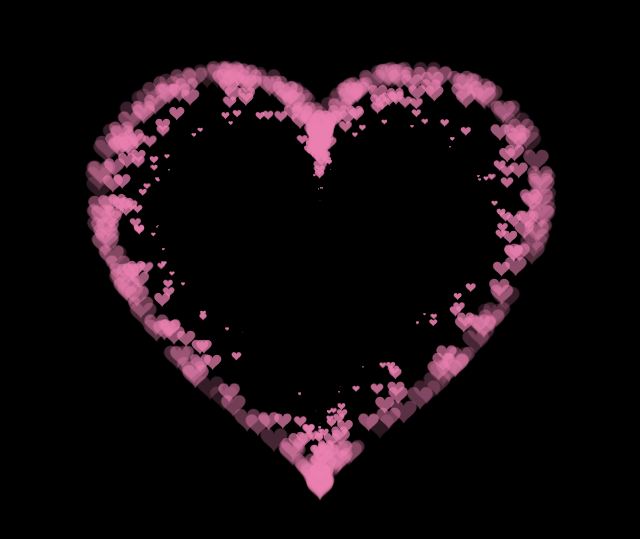
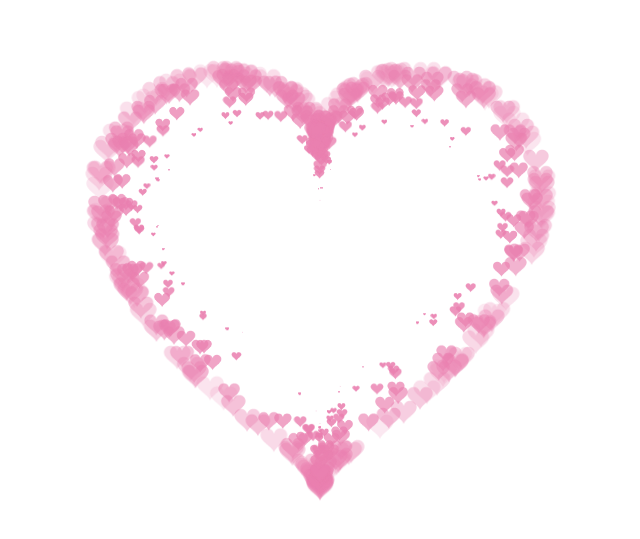
Before and after one commit to tranmanhlinh2004/mlinhtangbngannn, a plain HTML site: page index.html in a window 1280 px wide. Shown: the part 123-662 px from the top of the page, without its empty margins (320-960 px from the left). Drawn offline with Linux system fonts and the light colour scheme.

Commit message:
source code

```diff
--- a/traitym.css
+++ b/traitym.css
@@ -6,7 +6,7 @@ html,
 
         margin: 0;
 
-        background: black;
+        background: rgb(255, 255, 255);
       }
 
       canvas {
```
